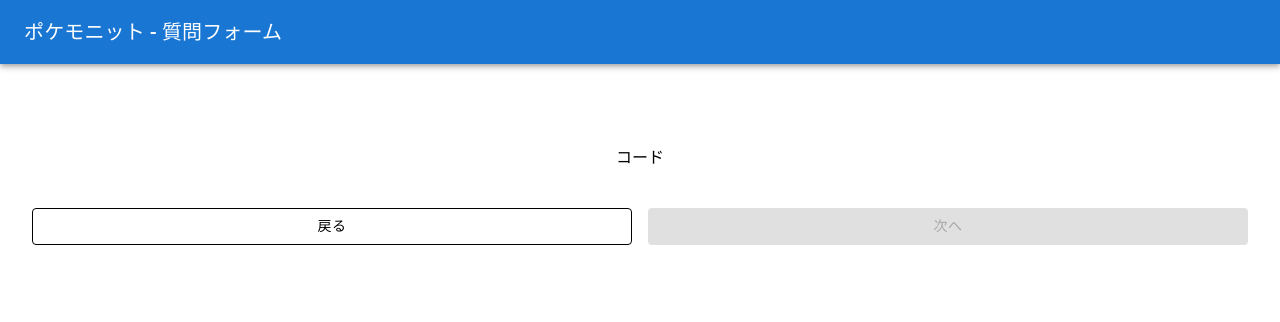
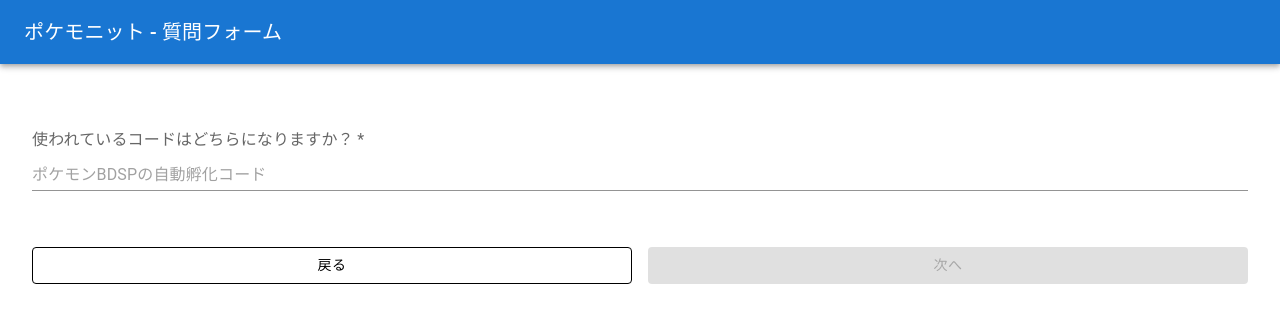
Before and after one commit to lefmarna/contact.pokemonit, a Next.js app: page /code in a window 1280 px wide. Shown: the top 322 px of the page. Built offline with nearby package versions, Linux system fonts and the light colour scheme.

Commit message:
feat: コードのページの実装開始

```diff
--- /dev/null
+++ b/src/constants/code.ts
@@ -0,0 +1 @@
+export const CODE_TITLE = '使われているコードはどちらになりますか？'
--- a/src/pages/code/index.tsx
+++ b/src/pages/code/index.tsx
@@ -1,21 +1,38 @@
 import { Button } from '@mui/material'
 import type { NextPage } from 'next'
 import { useRouter } from 'next/router'
+import { ChangeEvent } from 'react'
+import { useRecoilState } from 'recoil'
 import { FormActions } from '../../components/molecules/FormActions'
 import RouterBackButton from '../../components/molecules/RouterBackButton'
+import TextFieldForm from '../../components/molecules/TextFieldForm'
+import { CODE_TITLE } from '../../constants/code'
+import { codeState } from '../../store/codeState'
 
 const Code: NextPage = () => {
+  // 使われているコードはどちらになりますか？
+  const [codeValue, setCodeValue] = useRecoilState(codeState)
+  const onChangeCodeValue = (e: ChangeEvent<HTMLInputElement | HTMLTextAreaElement>) => {
+    setCodeValue(e.target.value)
+  }
+
   const router = useRouter()
 
   const onClickRouterPush = () => {
     router.push('/code/result')
   }
 
-  const disabled = true
+  const disabled = codeValue === ''
 
   return (
     <>
-      <p> コード</p>
+      <TextFieldForm
+        formLabel={CODE_TITLE}
+        variant='standard'
+        value={codeValue}
+        onChange={onChangeCodeValue}
+        placeholder='ポケモンBDSPの自動孵化コード'
+      />
       <FormActions>
         <RouterBackButton />
         <Button onClick={onClickRouterPush} variant='contained' sx={{ ml: 2, width: 1 }} disabled={disabled}>
--- /dev/null
+++ b/src/store/codeState.ts
@@ -0,0 +1,6 @@
+import { atom } from 'recoil'
+
+export const codeState = atom({
+  key: 'codeState',
+  default: '',
+})
```
